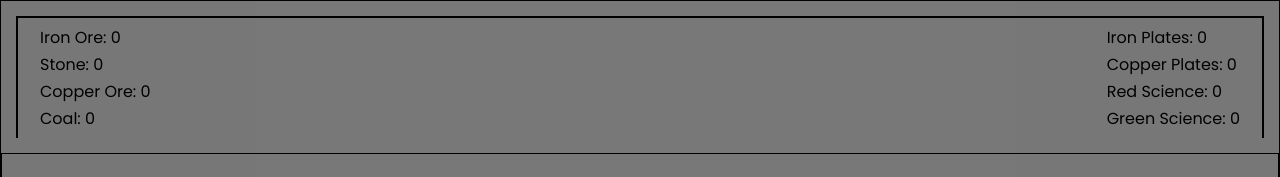
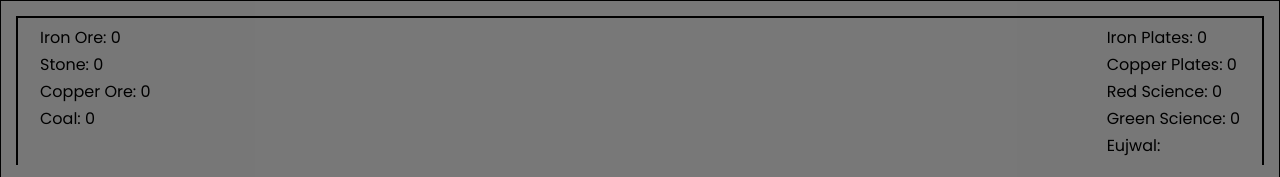
Before and after one commit to Exjwxl/clicktorio, a website with bundled scripts: page index.html in a window 1280 px wide. Shown: the top 177 px of the page. Built offline with nearby package versions, Linux system fonts and the light colour scheme.

Commit message:
first commit

```diff
--- a/index.html
+++ b/index.html
@@ -45,6 +45,7 @@
                 <p>Copper Plates: <span id="copperPlate"></span></p>
                 <p>Red Science: <span id="redScience"></span></p>
                 <p>Green Science: <span id="greenScience"></span></p>
+                <p>Eujwal: <span id="greenScience"></span></p>
 
             </div>
             <!-- <div id="baseInfo">
```
